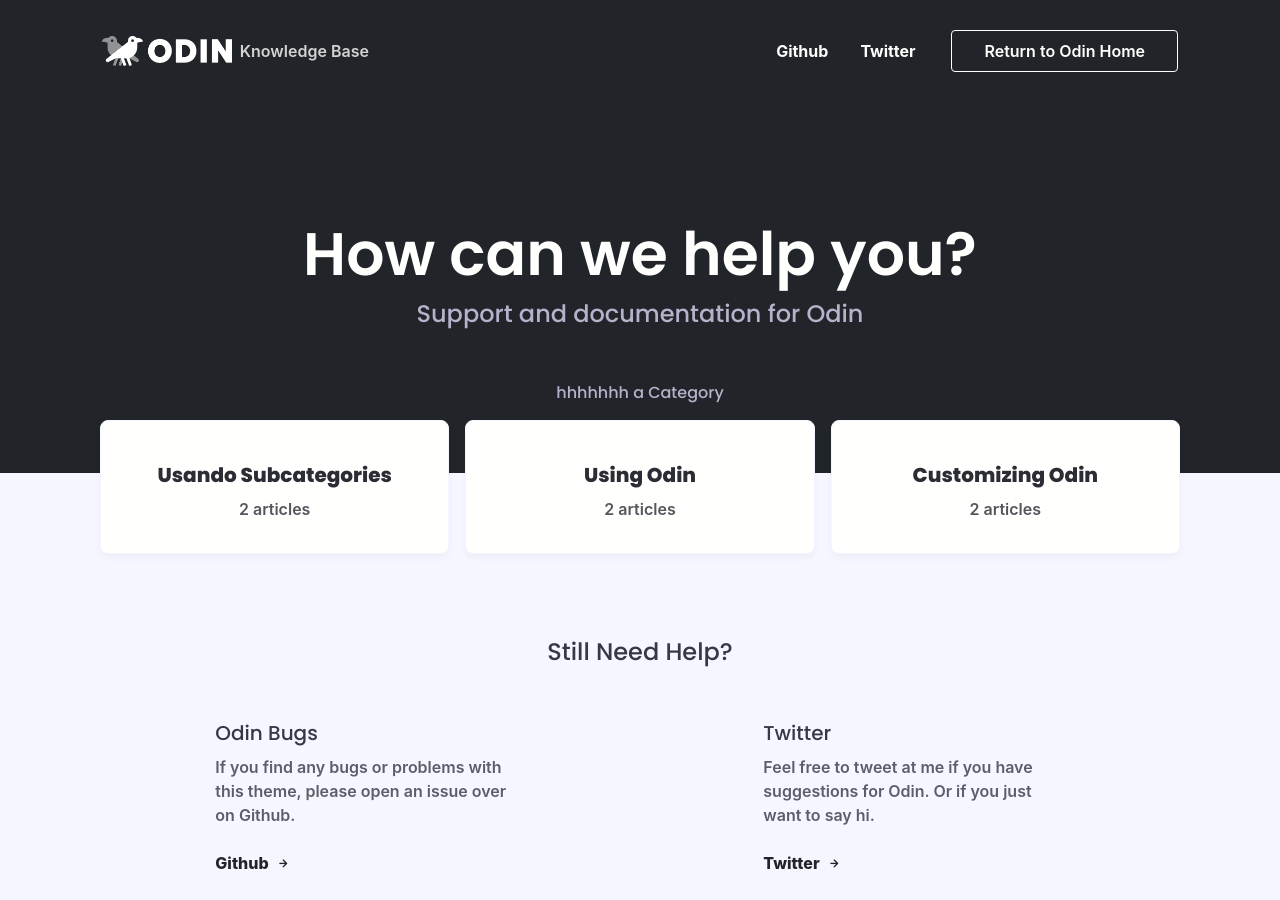
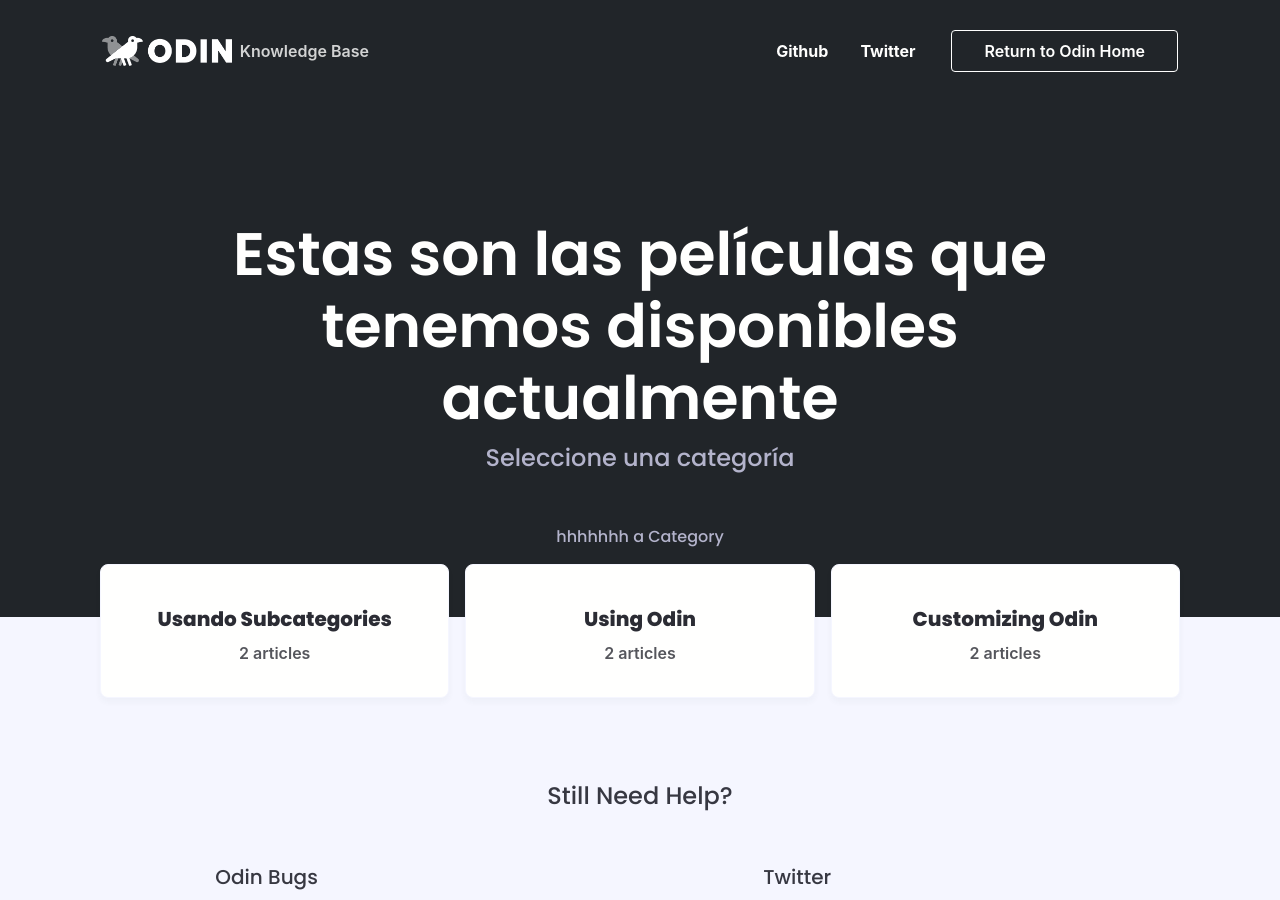
Before and after one commit to Herme02/plantilla_peliculas, a Jekyll site: the page built from index.html, in a window 1280 px wide and 900 px high. Built offline with Jekyll 4.4.1, drawn with Linux system fonts in a browser that asks for light colours; nearby versions of some CDN libraries; some web fonts are replaced; comment, search, counter and statistics services are not loaded.

Commit message:
Cambio de cabecera y subcabecera

```diff
--- a/_config.yml
+++ b/_config.yml
@@ -29,8 +29,8 @@
 
 brand_logo: logo.png
 brand_name: Odin
-header: How can we help you?
-subheader: Support and documentation for Odin
+header: Estas son las películas que tenemos disponibles actualmente
+subheader: Seleccione una categoría
 
 meta_image: odin-meta.png
 
```
